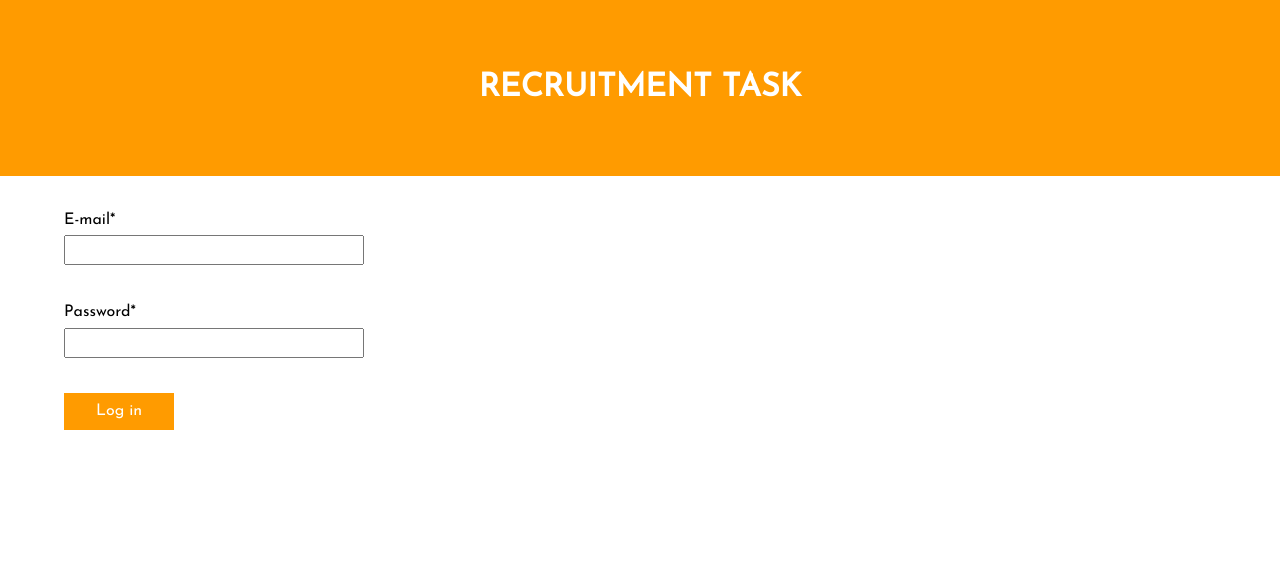
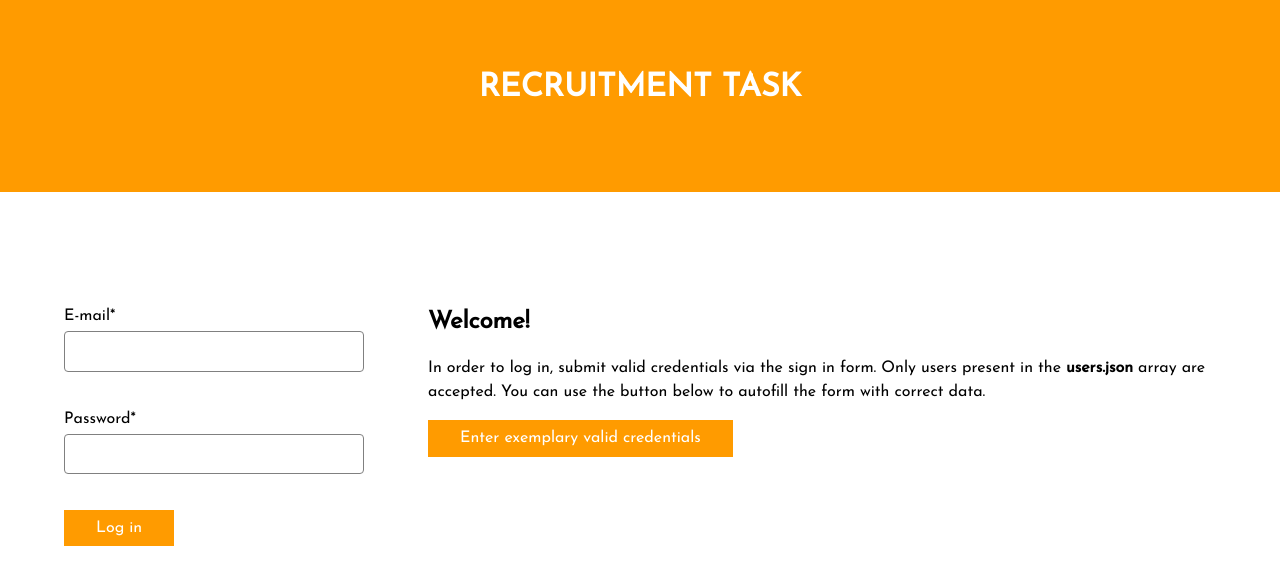
Before and after one commit to kamil-nawrot/appverk-recruitment-task, an Angular app: page /login in a window 1280 px wide. Shown: the top 584 px of the page. Built offline with nearby package versions, Linux system fonts and the light colour scheme.

Commit message:
styling fixes, autofill

```diff
--- a/src/app/pages/login/login.component.html
+++ b/src/app/pages/login/login.component.html
@@ -1,9 +1,18 @@
-<form class="login-page__wrapper" [formGroup]="form" (ngSubmit)="onLogIn()">
-  @if (this.form.hasError('wrongCredentials')) {
-    <article class="login-page__error">Incorrect email and/or password.</article>
-  }
-  <app-input-control label="E-mail" formControlName="email" />
-  <app-input-control label="Password" type="password" formControlName="password" />
+<main class="login-page">
+  <p class="login-page__error"[class.login-page__error--hidden]="!form.hasError('wrongCredentials')">
+    Incorrect email and/or password.
+  </p>
+  <div class="login-page__content">
+    <form class="login-page__form" [formGroup]="form" (ngSubmit)="onLogIn()">
+      <app-input-control label="E-mail" formControlName="email" />
+      <app-input-control label="Password" type="password" formControlName="password" />
 
-  <button class="login-page__submit-button" type="submit" (click)="$event.stopPropagation();">Log in</button>
-</form>
+      <button class="login-page__submit-button" type="submit" (click)="$event.stopPropagation();">Log in</button>
+    </form>
+    <section>
+      <h1>Welcome!</h1>
+      <p>In order to log in, submit valid credentials via the sign in form. Only users present in the <strong>users.json</strong> array are accepted. You can use the button below to autofill the form with correct data.</p>
+      <button class="login-page__autofill-button" (click)="onAutofillLogInForm()">Enter exemplary valid credentials</button>
+    </section>
+  </div>
+</main>
--- a/src/app/pages/login/login.component.scss
+++ b/src/app/pages/login/login.component.scss
@@ -1,13 +1,41 @@
+$layout-breakpoint-small: 768px;
+
 .login-page {
+  max-width: 1200px;
+  margin: 0 auto;
+
+  &__content {
+    display: flex;
+    flex-direction: row;
+    column-gap: 4rem;
+    row-gap: 2rem;
+    max-width: 1200px;
+    margin: 0 auto;
+
+    @media (max-width: $layout-breakpoint-small) {
+      flex-direction: column;
+      justify-content: center;
+    }
+  }
+
+  &__form {
+    flex-grow: 0;
+    margin-bottom: 4rem;
+  }
 
   &__error {
+    height: 48px;
     margin-bottom: 2rem;
-    padding: .4rem;
+    padding: .8rem 1.2rem;
     background-color: red;
     color: white;
+
+    &--hidden {
+      visibility: hidden;
+    }
   }
 
-  &__wrapper {
-    margin: 0 auto;
+  &__autofill-button {
+    margin-top: 1rem;
   }
 }
--- a/src/app/pages/login/login.component.ts
+++ b/src/app/pages/login/login.component.ts
@@ -45,4 +45,14 @@ export class LoginComponent {
       });
     }
   }
+
+  protected onAutofillLogInForm(): void {
+    this.form.setValue({
+      email: 'john.doe@mail.com',
+      password: 'test123',
+    });
+    this.form.markAllAsTouched();
+    this.form.updateValueAndValidity();
+    console.log('form value: ', this.form.value)
+  }
 }
--- a/src/app/shared/components/input-control/input-control.component.html
+++ b/src/app/shared/components/input-control/input-control.component.html
@@ -2,10 +2,10 @@
   <label class="input-control__label">{{ label() + (control.hasValidator(Validators.required) ? '*' : '') }}</label>
   @switch (type()) {
     @case ('password') {
-      <input class='input-control__input' type="password" (input)="onValueChange($event)" />
+      <input class='input-control__input' type="password" (input)="onValueChange($event)" [value]="value" />
     }
     @default {
-      <input class='input-control__input' type="text" (input)="onValueChange($event)" />
+      <input class='input-control__input' type="text" (input)="onValueChange($event)" [value]="value" />
     }
   }
   <section class="input-control__errors">
--- a/src/app/shared/components/input-control/input-control.component.scss
+++ b/src/app/shared/components/input-control/input-control.component.scss
@@ -1,5 +1,4 @@
 .input-control {
-  width: 300px;
   margin-bottom: .8rem;
 
   &__label {
@@ -8,7 +7,13 @@
   }
 
   &__input {
+    min-width: 300px;
     width: 100%;
+    height: 2rem;
+    padding: 1.2rem .4rem;
+    border: 1px solid gray;
+    border-radius: 4px;
+    line-height: 1.4rem;
   }
 
   &__errors {
@@ -16,6 +21,6 @@
     margin-top: .4rem;
     line-height: 1rem;
     font-size: .8rem;
-    color: red;
+    color: #df7878;
   }
 }
--- a/src/app/shared/components/input-control/input-control.component.ts
+++ b/src/app/shared/components/input-control/input-control.component.ts
@@ -54,7 +54,9 @@ export class InputControlComponent implements ControlValueAccessor, AfterContent
   }
 
   writeValue(value: string) {
+    console.log('writeValue', value)
     this.value = value;
+    this.onChange(value);
   }
 
   registerOnChange(fn: any): void {
--- a/src/styles.scss
+++ b/src/styles.scss
@@ -54,6 +54,10 @@ h1, h2, h3, h4, h5, h6 {
   font-family: 'Josefin Sans', sans-serif;
 }
 
+h1 {
+  margin-bottom: 1rem;
+}
+
 button {
   padding: .4rem 2rem;
   border: none;
```
